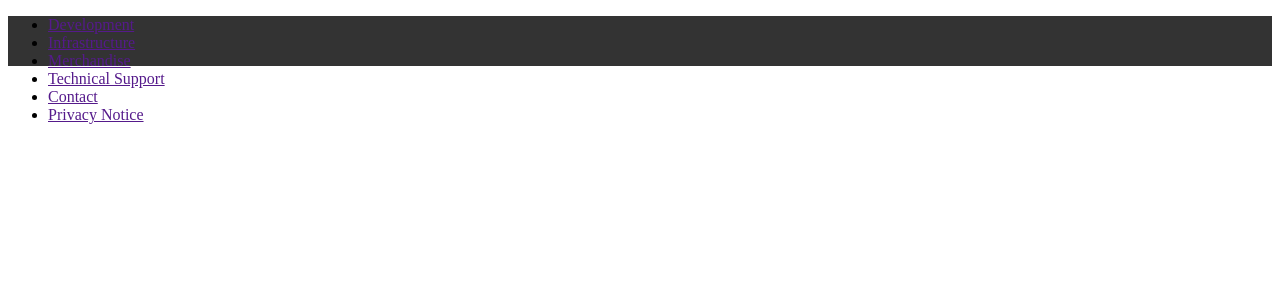
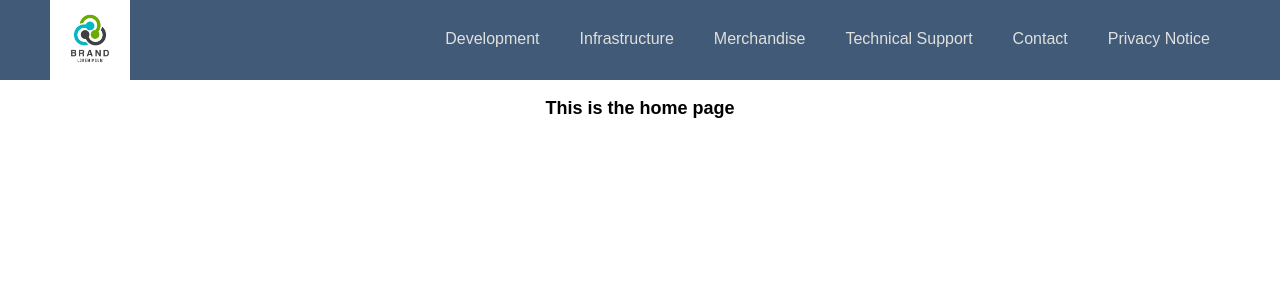
Before and after one commit to BPM17/Kabeldi, a Django app: page / in a window 1280 px wide. Shown: the top 300 px of the page. Run offline with Django 5.2, Linux system fonts and the light colour scheme.

Commit message:
Header almost finished, with functionality and css linked

```diff
--- a/Kabeldi/Kabeldi/settings.py
+++ b/Kabeldi/Kabeldi/settings.py
@@ -38,6 +38,7 @@ INSTALLED_APPS = [
     'django.contrib.sessions',
     'django.contrib.messages',
     'django.contrib.staticfiles',
+    'kabeldi_app'
 ]
 
 MIDDLEWARE = [
@@ -56,7 +57,7 @@ TEMPLATES = [
     {
         'BACKEND': 'django.template.backends.django.DjangoTemplates',
         'DIRS': [os.path.join(BASE_DIR, r"kabeldi_app\templates"),
-                 os.path.join(BASE_DIR, r"kabeldi_app\static")],
+                 ],
         'APP_DIRS': True,
         'OPTIONS': {
             'context_processors': [
--- a/Kabeldi/kabeldi_app/static/css/styles.css
+++ b/Kabeldi/kabeldi_app/static/css/styles.css
@@ -1,5 +1,97 @@
+:root{
+    --letra:#e0e1dd;
+    --background:#778da9;
+    --header:#415a77;
+    --secundario:#1b263b;
+    --terciario:#0d1b2a;
+}
+
+html {
+    font-size: 62.5%;
+    box-sizing: border-box;
+    /* esto es para automatizar lo del tamaño de imagenes sin necesidad de
+                            hacer calculos para el padding y el margin*/
+    scroll-snap-type: y mandatory;
+}
+
+
+/*Scroll snap*/
+
+.servicios .navegacion-pr .formulario {
+    scroll-snap-align: center;
+    scroll-snap-stop: always;
+}
+
+*,
+*:before,
+*:after {
+    box-sizing: inherit;
+}
+
+
+/*esta es la función de lo del padding y el margin automatico*/
+
+body {
+    margin: 0px;
+    font-size: 16px;
+    font-family: 'Krub', sans-serif;
+    font-weight: 400;
+    background-image: linear-gradient(to top, #b0c0bc 0%, var(--blanco) 100%);
+}
+
+h1 {
+    font-size: 3.8rem;
+    text-align: center;
+}
+
+h2 {
+    font-size: 2.8rem;
+    text-align: center;
+}
+
+h3 {
+    font-size: 1.8rem;
+    text-align: center;
+}
+
+.sectionMenu{
+    width: 100%;
+}
+
 .menu{
-    height: 50px;
+    padding: 0 5rem;
+    display: flex;
+    justify-content: right;
+    height: 8rem;
     width: 100%;
-    background-color: #333333;
+    background-color: var(--header);
+    text-decoration: none;
+    font-weight: 500;
 }
+
+.menu a{
+    padding: 3rem 2rem 0rem 2rem;
+    text-decoration: none;
+    color: var(--letra);
+    max-width: 100%;
+    max-height: 100%;
+}
+
+.menuImg{
+    width: 10%;
+    display: flex;
+    justify-content: left;
+}
+
+.links{
+    display: flex;
+    justify-content: end;
+    width: 90%;
+}
+
+.menu a:hover{
+    color: var(--secundario);
+    font-weight: 700;
+    background-color: var(--background);
+    border-radius: 10%;
+}
--- a/Kabeldi/kabeldi_app/templates/contact.html
+++ b/Kabeldi/kabeldi_app/templates/contact.html
@@ -0,0 +1 @@
+<h1>This page is contact</h1>
--- a/Kabeldi/kabeldi_app/templates/development.html
+++ b/Kabeldi/kabeldi_app/templates/development.html
@@ -0,0 +1 @@
+<h1>This page is development</h1>
--- a/Kabeldi/kabeldi_app/templates/footer.html
+++ b/Kabeldi/kabeldi_app/templates/footer.html
@@ -0,0 +1 @@
+<h1>This page is footer</h1>
--- a/Kabeldi/kabeldi_app/templates/header.html
+++ b/Kabeldi/kabeldi_app/templates/header.html
@@ -1,23 +1,14 @@
 {% load static %}
-<!DOCTYPE html>
-<html lang="en">
-<head>
-    <meta charset="UTF-8">
-    <meta http-equiv="X-UA-Compatible" content="IE=edge">
-    <meta name="viewport" content="width=device-width, initial-scale=1.0">
-    <link rel="stylesheet" href="{% static '\styles.css' %}">
-    <title>Header</title>
-</head>
-<body>
-    <div class="menu">
-        <ul>
-            <li><a href="">Development</a></li>
-            <li><a href="">Infrastructure</a></li>
-            <li><a href="">Merchandise</a></li>
-            <li><a href="">Technical Support</a></li>
-            <li><a href="">Contact</a></li>
-            <li><a href="">Privacy Notice</a></li>
-        </ul>
+<div class="menu">
+    <div class="menuImg">
+        <img src="{% static 'img/logo.jpg' %}" alt="">
     </div>
-</body>
-</html>
+    <div class="links">
+        <a href="/development">Development</a>
+        <a href="/infrastructure">Infrastructure</a>
+        <a href="/merchandise">Merchandise</a>
+        <a href="/technicalSupport">Technical Support</a>
+        <a href="/contact">Contact</a>
+        <a href="/privacyNotice">Privacy Notice</a>
+    </div>
+</div>
--- a/Kabeldi/kabeldi_app/templates/index.html
+++ b/Kabeldi/kabeldi_app/templates/index.html
@@ -1,14 +1,19 @@
-{% extends 'header.html' %}
 {% load static %}
 <!DOCTYPE html>
 <html lang="en">
+
 <head>
     <meta charset="UTF-8">
     <meta http-equiv="X-UA-Compatible" content="IE=edge">
     <meta name="viewport" content="width=device-width, initial-scale=1.0">
+    <link rel="stylesheet" type="text/css" href="{% static 'css/styles.css' %}">
     <title>Header</title>
 </head>
 <body>
+    <section class="sectionMenu">
+        {% include 'header.html' %}
+    </section>
+    <h3>This is the home page</h3>
+</body>
 
-</body>
 </html>
--- a/Kabeldi/kabeldi_app/templates/infrastructure.html
+++ b/Kabeldi/kabeldi_app/templates/infrastructure.html
@@ -0,0 +1 @@
+<h1>This page is Infrastructure</h1>
--- a/Kabeldi/kabeldi_app/templates/merchandise.html
+++ b/Kabeldi/kabeldi_app/templates/merchandise.html
@@ -0,0 +1 @@
+<h1>This page is Merchandise</h1>
--- a/Kabeldi/kabeldi_app/templates/privacyNotice.html
+++ b/Kabeldi/kabeldi_app/templates/privacyNotice.html
@@ -0,0 +1 @@
+<h1>This page is privacyNotice</h1>
--- a/Kabeldi/kabeldi_app/templates/technicalSupport.html
+++ b/Kabeldi/kabeldi_app/templates/technicalSupport.html
@@ -0,0 +1 @@
+<h1>This page is TechnicalSupport</h1>
```
Also changed, not shown: Kabeldi/db.sqlite3, Kabeldi/kabeldi_app/static/img/logo.jpg (added), README.md, 1 other file.
